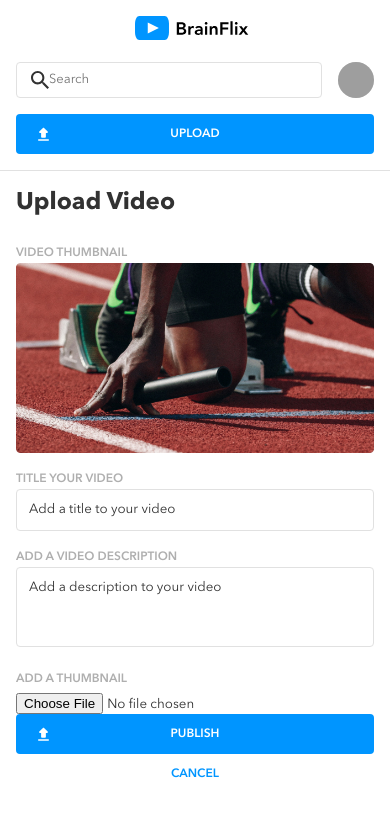
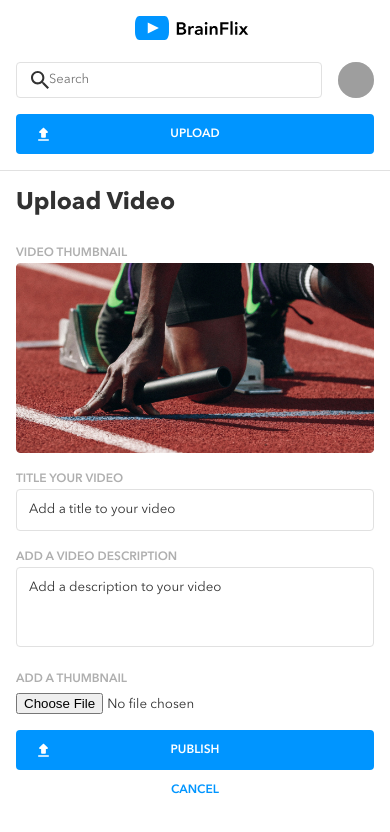
Before and after one commit to jenikashannon/jenika-shannon-brainflix, a React (Create React App) app: page /upload in a window 390 px wide. Shown: the top 832 px of the page. Built offline with nearby package versions, Linux system fonts and the light colour scheme.

Commit message:
fix spacing after image upload button on mobile and tablet

```diff
--- a/src/components/FormFile/FormFile.scss
+++ b/src/components/FormFile/FormFile.scss
@@ -6,6 +6,11 @@
 .form-file {
 	display: flex;
 	flex-direction: column;
+	padding-bottom: 1rem;
+
+	@include mixins.desktop {
+		padding-bottom: 0;
+	}
 
 	&__label {
 		@extend .labels-and-buttons;
--- a/src/pages/UploadPage/UploadPage.jsx
+++ b/src/pages/UploadPage/UploadPage.jsx
@@ -65,12 +65,14 @@ function UploadPage() {
 
 	function handleSubmit(event) {
 		event.preventDefault();
+		const title = event.target.uploadTitle.value;
+		const description = event.target.uploadDescription.value;
 
 		file = event.target.uploadImage.files[0];
 
 		videoTemplate = {
-			title: event.target.uploadTitle.value,
-			description: event.target.uploadDescription.value,
+			title: title,
+			description: description,
 			image: "http://localhost:1700/images/upload-video-preview.jpg",
 			channel: "A very cool channel",
 			views: 0,
```
